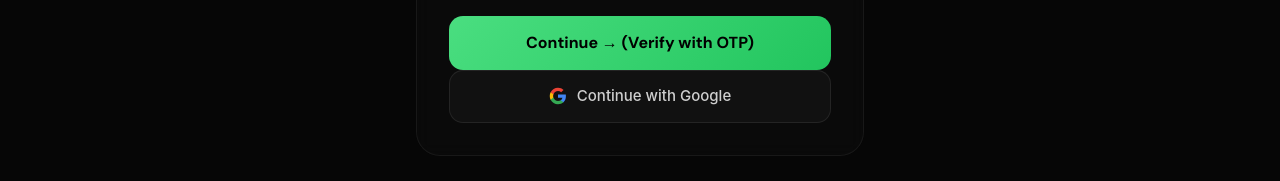
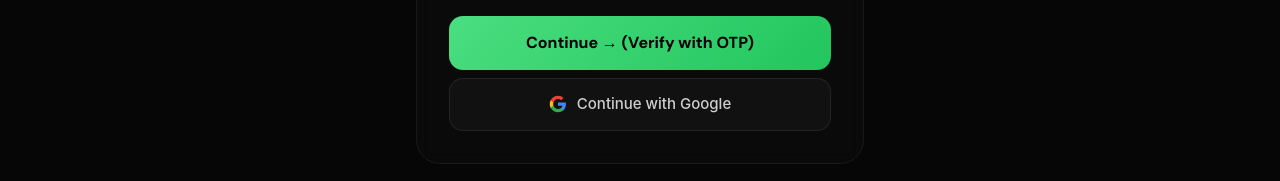
Before and after one commit to AlphaGaurav13/SpotNPlay, a React (Vite) app in the folder playnsports/client/: page /register in a window 1280 px wide. Shown: the part 946-1127 px from the top of the page. Built offline with nearby package versions, Linux system fonts and the light colour scheme; no server answers.

Commit message:
fixing the chat styling

```diff
--- a/playnsports/client/src/pages/Register.jsx
+++ b/playnsports/client/src/pages/Register.jsx
@@ -443,7 +443,7 @@ const Register = () => {
                 <br/>
 
       <a href="https://spotnplay-1.onrender.com/api/auth/google"
-  style={{ textDecoration: 'none', width: '100%', display: 'flex', alignItems: 'center', justifyContent: 'center', gap: '10px', background: 'rgba(255,255,255,0.03)', border: '1px solid rgba(255,255,255,0.08)', color: 'rgba(255,255,255,0.8)', fontWeight: '500', fontSize: '15px', borderRadius: '14px', padding: '14px' }}
+  style={{ textDecoration: 'none', width: '100%', display: 'flex', alignItems: 'center', justifyContent: 'center', gap: '10px', background: 'rgba(255,255,255,0.03)', border: '1px solid rgba(255,255,255,0.08)', color: 'rgba(255,255,255,0.8)', fontWeight: '500', fontSize: '15px', borderRadius: '14px', padding: '14px' }} className="mt-2"
 >
   <svg width="18" height="18" viewBox="0 0 24 24" xmlns="http://www.w3.org/2000/svg">
     <path fill="#4285F4" d="M22.56 12.25c0-.78-.07-1.53-.2-2.25H12v4.26h5.92c-.26 1.37-1.04 2.53-2.21 3.31v2.77h3.57c2.08-1.92 3.28-4.74 3.28-8.09z"/>
```
